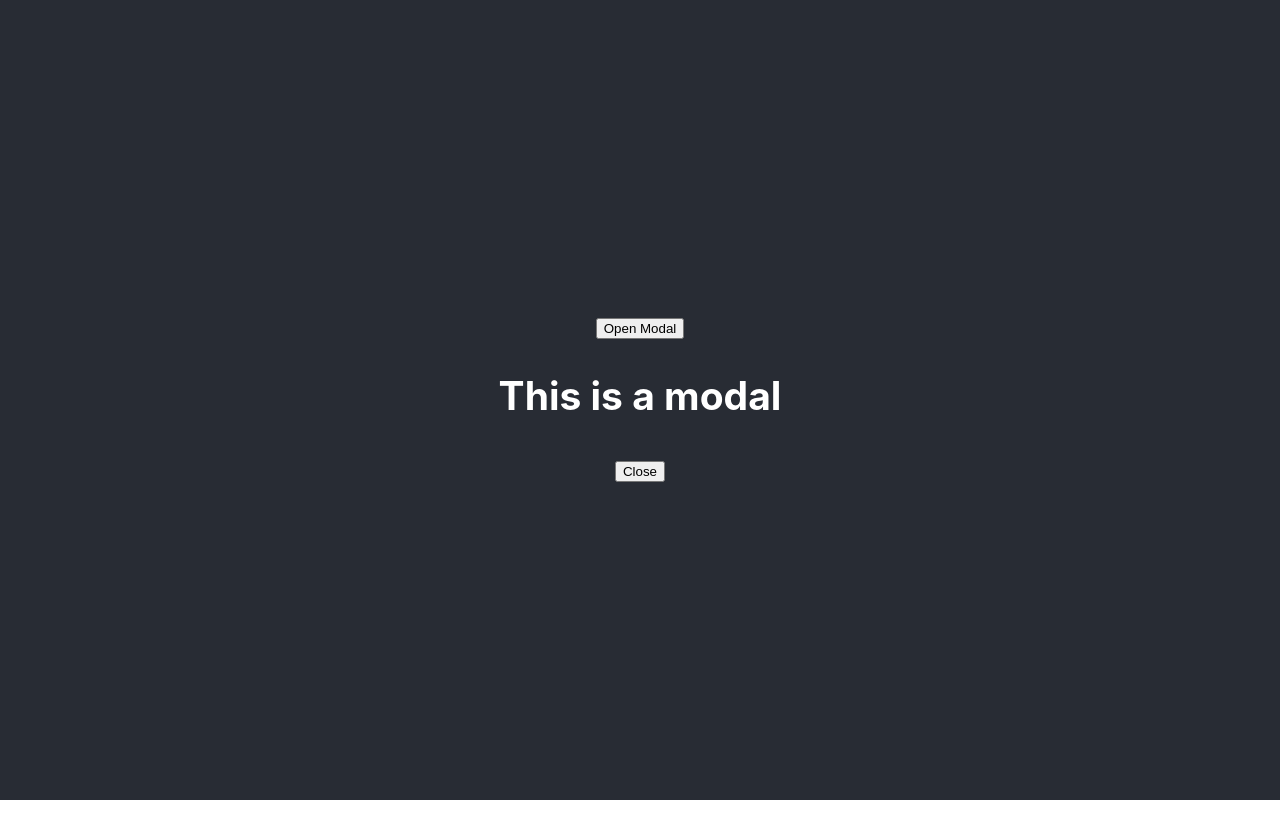
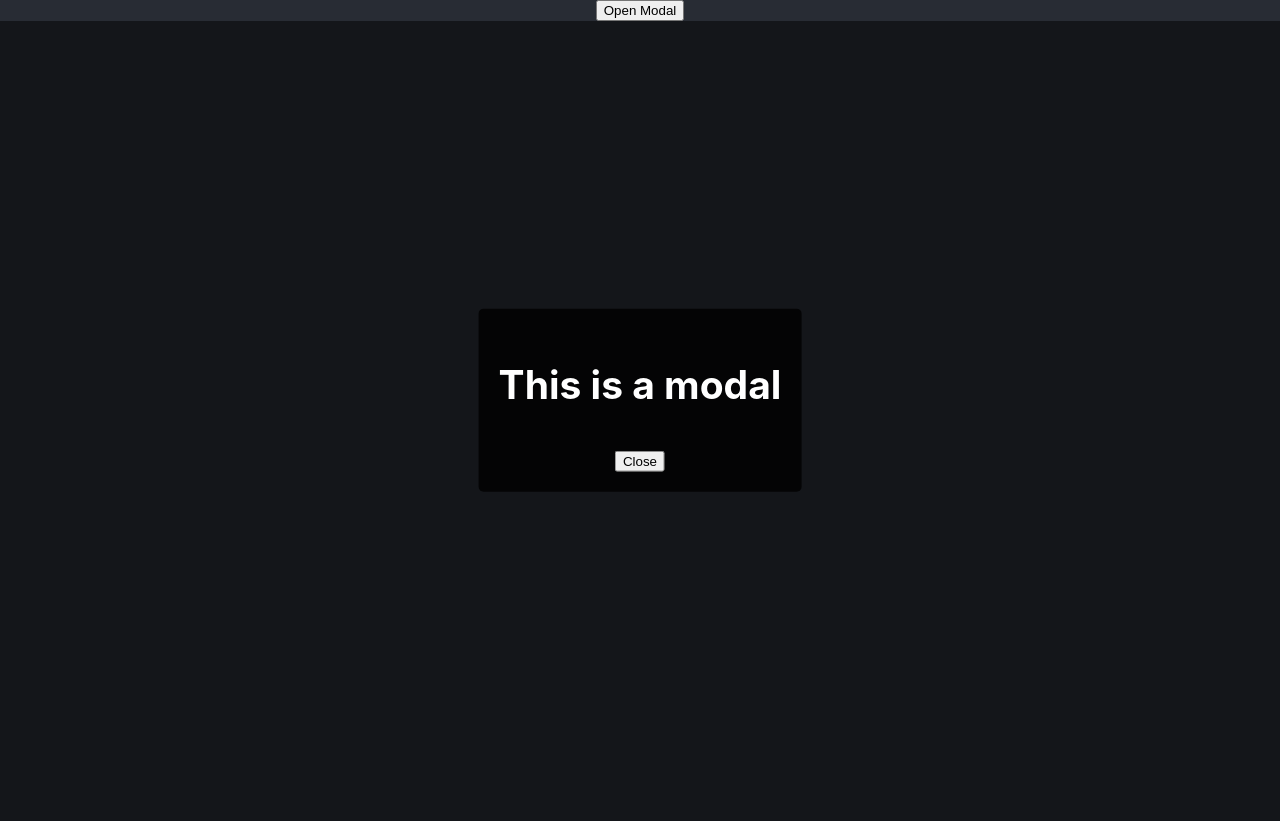
Before and after one commit to Mani007/reactmodals, a React (Create React App) app: page / in a window 1280 px wide. Both pictures are taken after a click on the button "Open Modal". Before the commit the page ends 800 px from the top, so only its background shows below. Built offline with nearby package versions, Linux system fonts and the light colour scheme.

Commit message:
Working!! modal with CSS added

```diff
--- a/src/App.css
+++ b/src/App.css
@@ -36,3 +36,25 @@
     transform: rotate(360deg);
   }
 }
+.modal-wrapper {
+  display: flex;
+  justify-content: center;
+  align-items: center;
+  height: 100vh;
+  width: 100%;
+  background-color: rgba(0, 0, 0, 0.5);
+  /* z-index: 1000; */
+  overflow-y: auto;
+
+}
+
+.modal-container {
+  position: fixed;
+  top: 50%;
+  left: 50%;
+  transform: translate(-50%, -50%);
+  background-color: rgba(0, 0, 0, 0.8);
+  padding: 20px;
+  border-radius: 5px;
+  max-width: 500px;
+}
--- a/src/components/Showmodal.jsx
+++ b/src/components/Showmodal.jsx
@@ -3,10 +3,11 @@ import React from 'react'
 function Showmodal({toggleModal}) {
   return (
     <>
-    <div>
+    <div className='modal-wrapper'></div>
+    <div className='modal-container'>
                 <h2>This is a modal</h2>
                 <button onClick={toggleModal}>Close</button>
-            </div>
+    </div>
     </>
   )
 }
```
